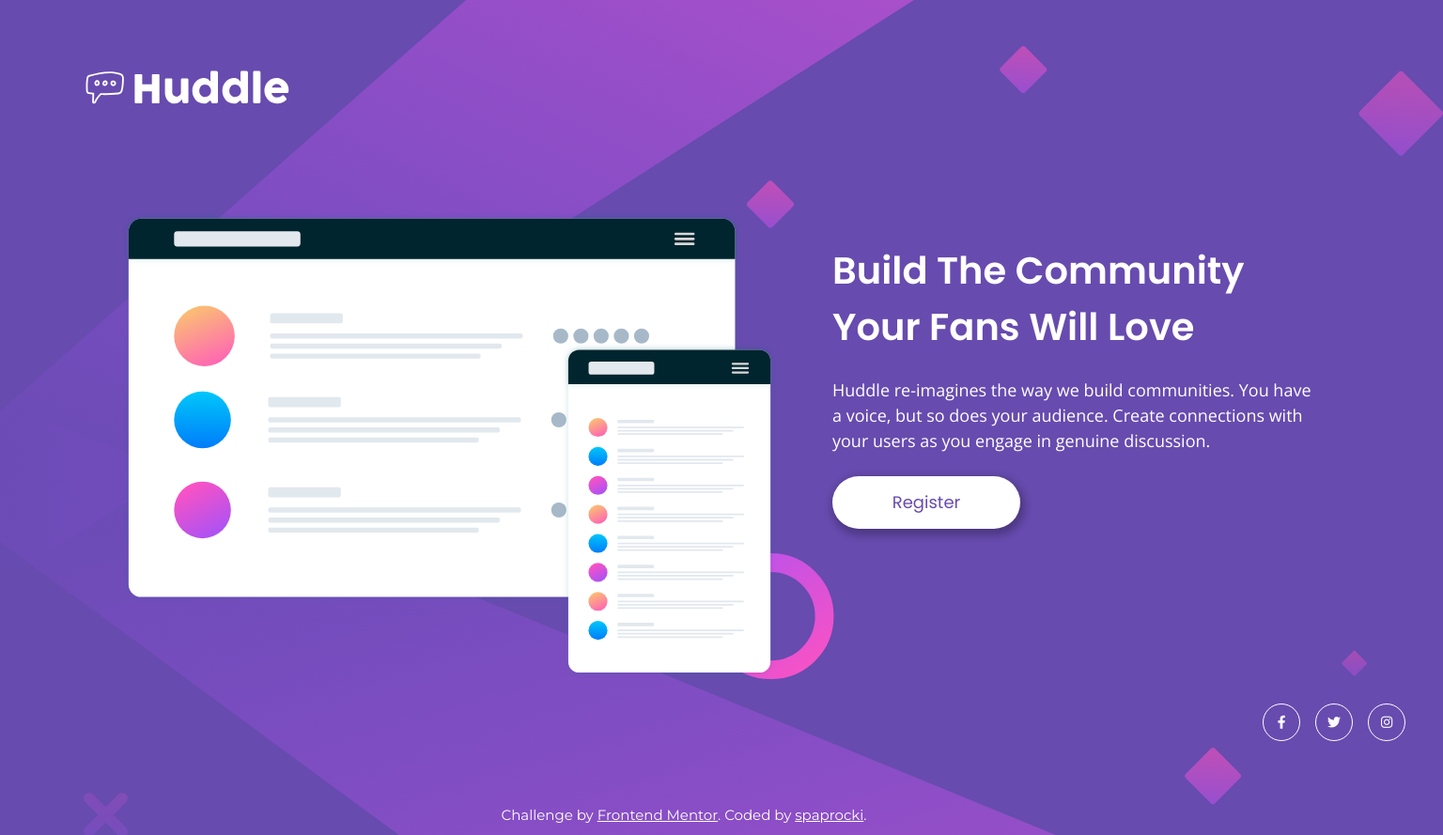
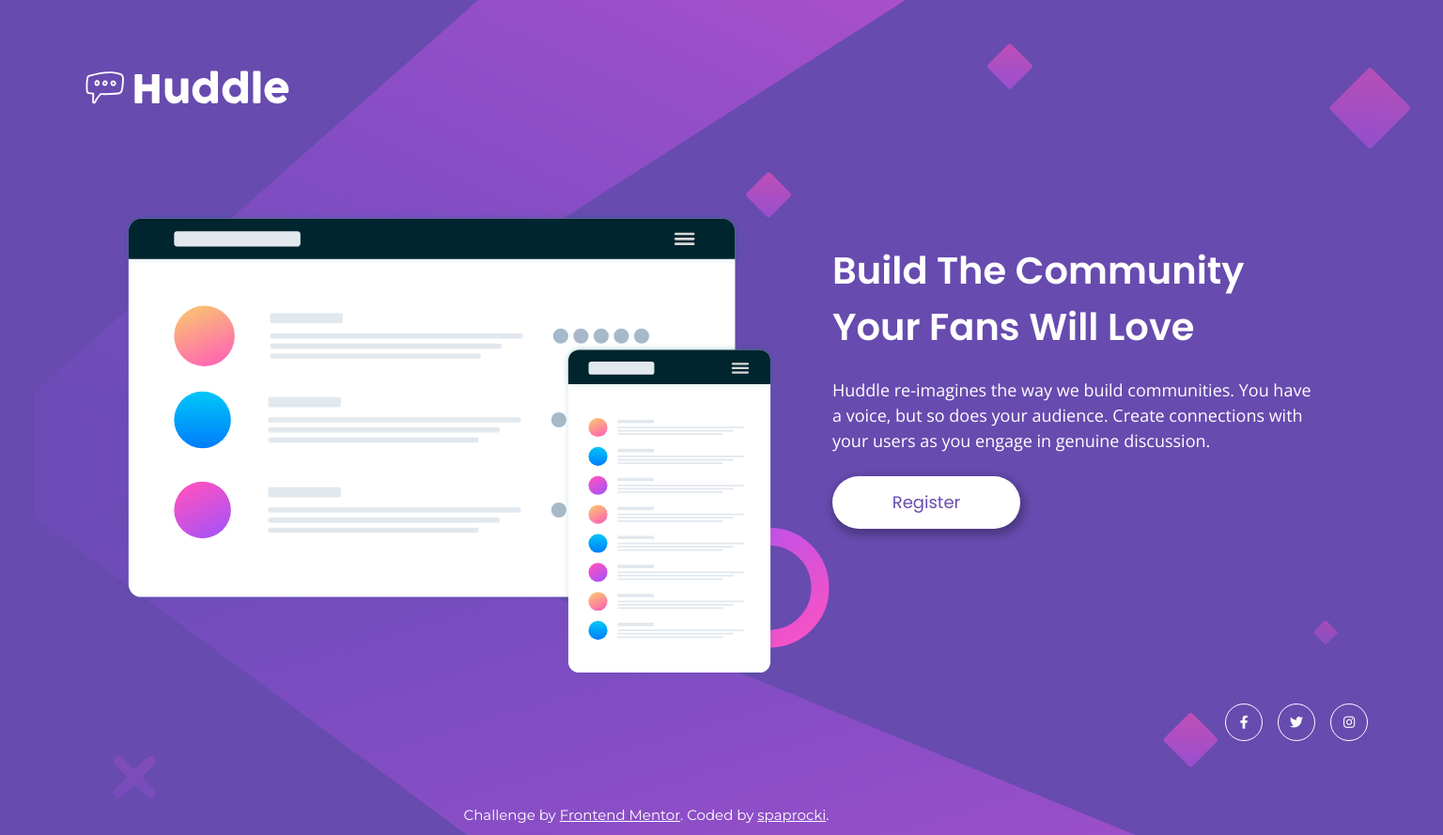
Before and after one commit to spaprocki/huddle-landing-page-introductory-section, a plain HTML site: page index.html in a window 1536 px wide. Shown: the whole page at 94% size. Drawn offline with nearby package versions, Linux system fonts and the light colour scheme.

Commit message:
changed footer-padding

```diff
--- a/styles/desktop.css
+++ b/styles/desktop.css
@@ -1,6 +1,7 @@
 @media (min-width: 1436px) {
   body {
     background-image: url(../images/bg-desktop.svg);
+    background-size: contain;
   }
 
   .hero-text-container {
@@ -28,7 +29,7 @@
 
   .huddle-footer {
     margin-top: 27px;
-    margin-right: 80px;
+    padding-right: 80px;
     align-items: flex-end;
   }
 }
```
